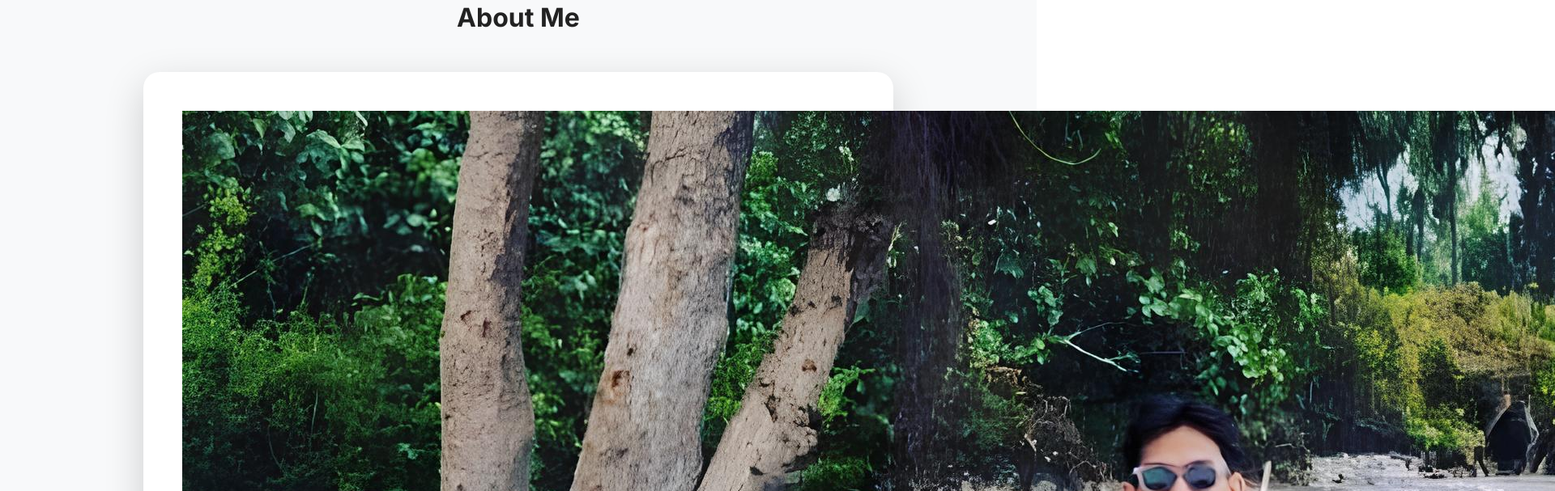
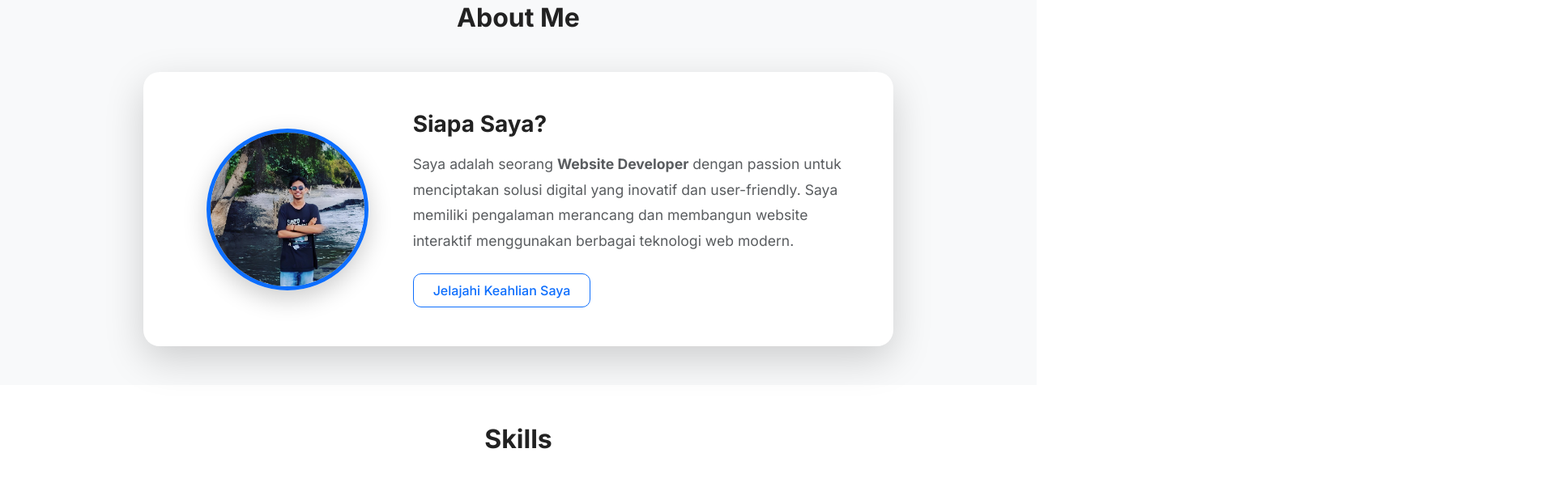
Before and after one commit to nyonggg29/bootstrap, a plain HTML site: page index.html in a window 1280 px wide. Shown: the part 905-1512 px from the top of the page at 81% size, 1920 px wide, since content can reach past the window. Drawn offline with nearby package versions, Linux system fonts and the light colour scheme; files that its build step writes are made by us from their sources; files whose address does not match are found by name.

Commit message:
Update index.html

```diff
--- a/index.html
+++ b/index.html
@@ -90,7 +90,16 @@
                         <div class="col-md-4 mb-4 mb-md-0 text-center">
                             <!-- Placeholder Foto/Avatar -->
                             <div class="profile-photo">
-    <img src="walpaper.jpg" alt="Foto Anwar">
+    <img src="walpaper.jpg" alt="Foto Anwar"
+
+                                 style="
+            width:200px;
+            height:200px;
+            object-fit:cover;
+            border-radius:50%;
+            border:5px solid #0d6efd;
+            box-shadow:0 10px 30px rgba(0,0,0,0.2);
+         ">
 </div>
                         </div>
                         <div class="col-md-8 text-center text-md-start">
```
